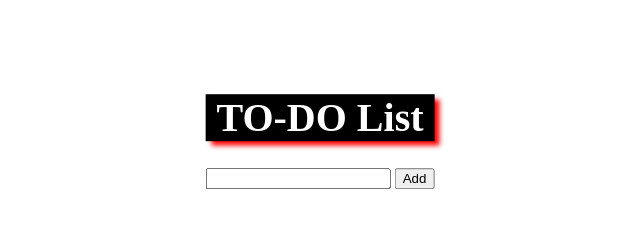
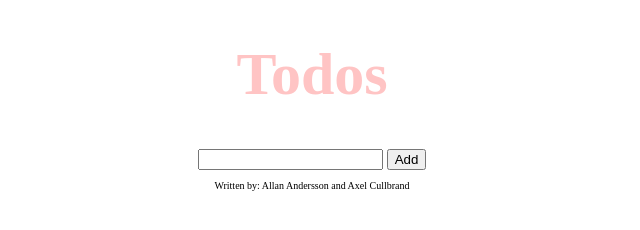
Before and after one commit to Vellethe/Submits-Frontend, a plain HTML site: page Inlämning3/index.html in a window 1280 px wide. Shown: the whole page, without its empty margins (328-968 px from the left). Drawn offline with Linux system fonts and the light colour scheme.

Commit message:
Something

```diff
--- a/Inlämning3/index.html
+++ b/Inlämning3/index.html
@@ -13,7 +13,7 @@
 <body>
 
 
-    <h1>TO-DO List</h1>
+    <h1>Todos</h1>
     <div class= "container">
     <ul id= "tasks"></ul>
     <input type="text" id="userInput">
@@ -22,4 +22,7 @@
 
 
 </body>
+<footer>
+    <p>Written by: Allan Andersson and Axel Cullbrand</p>
+</footer>
 </html>
--- a/Inlämning3/style.css
+++ b/Inlämning3/style.css
@@ -1,28 +1,18 @@
 h1
 {
-    font-size: 40px;
-    color: white;
-    background-color: black;
-    box-shadow: 5px 5px 5px red;
+    font-size: 60px;
+    color: rgb(255, 196, 196);
+}
+p
+{
+    font-size: 10px;
 }
 body
 {
     text-align: center;
-    position: absolute;
-    top: 15%;
-    left: 50%;
-    transform: translate(-50%, -50%)
 }
-.container
+ul
 {
-
+    list-style-type: none;
+    grid-template-rows: 3, 1fr;
 }
-
-/* h1
-{
-    text-align: center;
-}
-.container
-{
-    text-align: center;
-} */
```
